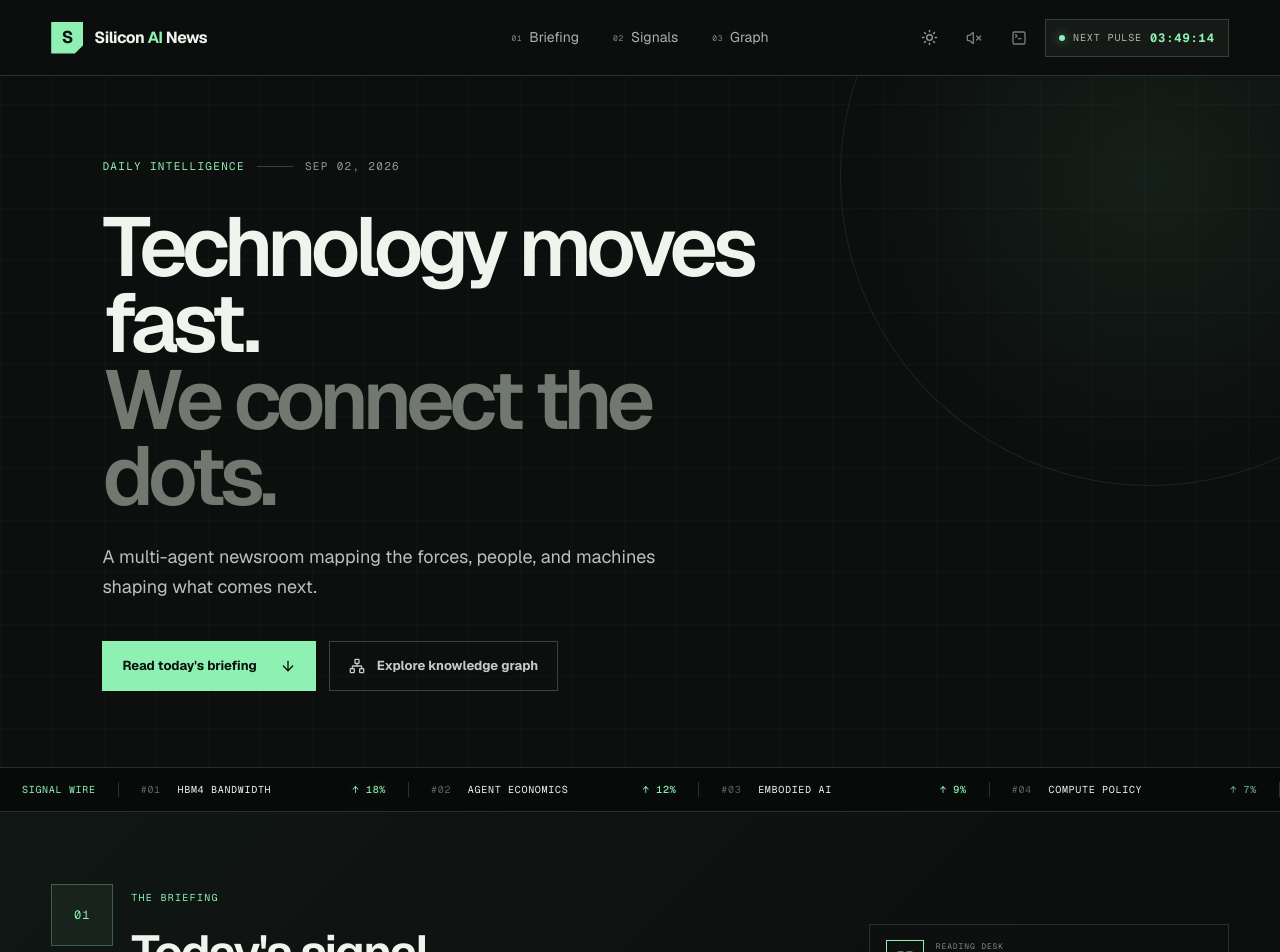
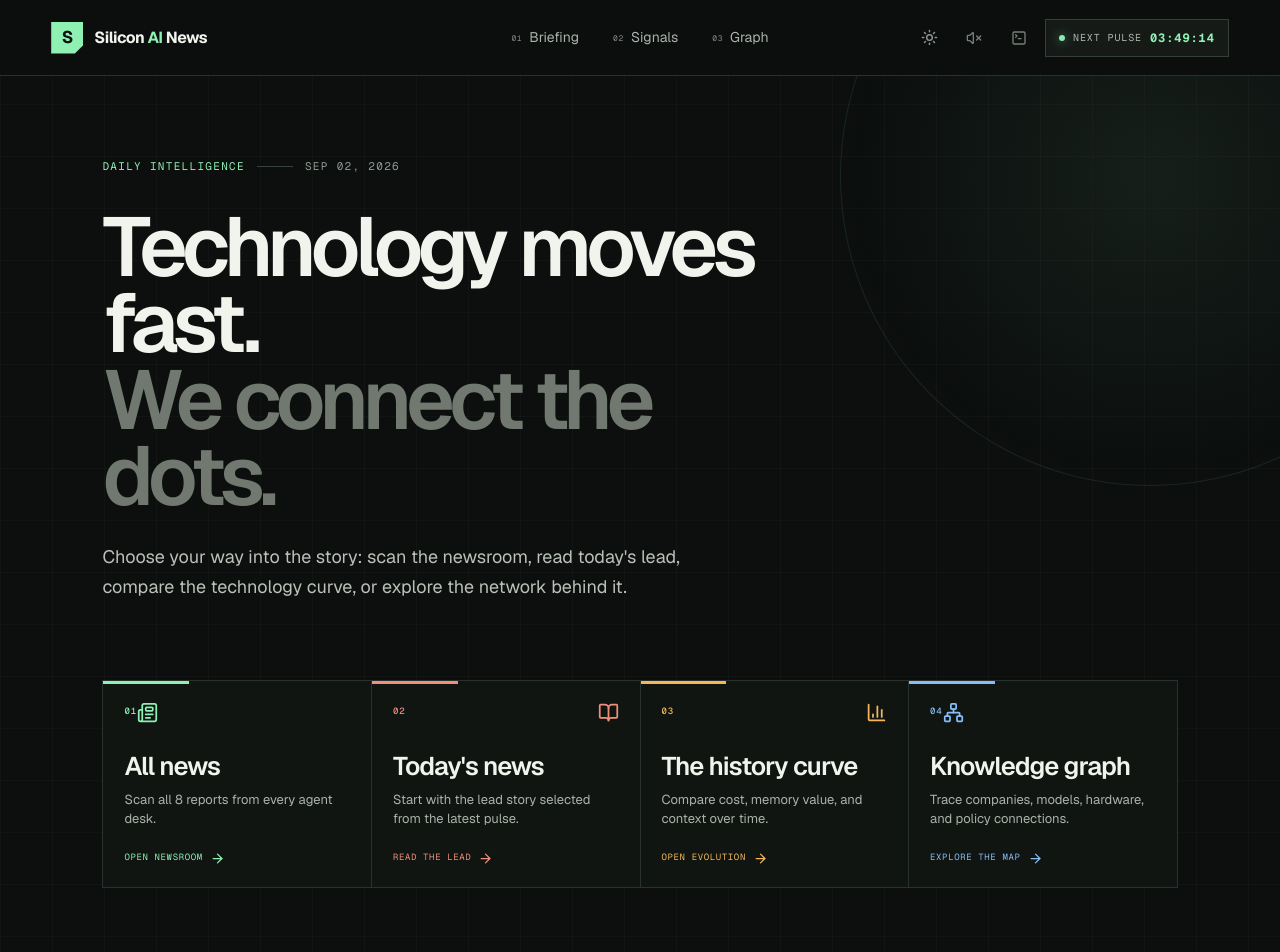
Before and after one commit to nilusitechtigris/siliconainews, a Next.js app: page / in a window 1280 px wide. Shown: the top 952 px of the page. Built offline with nearby package versions, Linux system fonts and the light colour scheme.

Commit message:
Add homepage explorer and extend metric ranges

```diff
--- a/app/globals.css
+++ b/app/globals.css
@@ -150,19 +150,29 @@ button, [href] { -webkit-tap-highlight-color: transparent; }
 .hero-copy > * { animation: hero-rise .72s cubic-bezier(.22,1,.36,1) both; }
 .hero-copy > h1 { animation-delay: .08s; }
 .hero-copy > p { animation-delay: .16s; }
-.hero-copy > .hero-actions { animation-delay: .24s; }
 .eyebrow { align-items: center; color: #909a91; display: flex; font-family: var(--font-geist-mono); font-size: 11px; gap: 12px; letter-spacing: .12em; }
 .eyebrow span { color: var(--mint); }
 .eyebrow i { background: #38423c; height: 1px; width: 36px; }
 h1 { font-size: clamp(48px, 6.5vw, 96px); font-weight: 560; letter-spacing: -.065em; line-height: .92; margin: 34px 0 27px; max-width: 980px; }
 h1 span { color: #707870; }
 .hero-copy > p { color: #bac1b8; font-size: 18px; line-height: 1.7; max-width: 620px; }
-.hero-actions { display: flex; flex-wrap: wrap; gap: 13px; margin-top: 38px; }
-.primary-action, .secondary-action { align-items: center; border-radius: 0; cursor: pointer; display: flex; font-size: 13px; font-weight: 610; gap: 12px; min-height: 50px; padding: 0 19px; transition: background .2s, border-color .2s, transform .2s; }
-.primary-action { background: var(--mint); border: 1px solid var(--mint); color: #07100a; gap: 23px; }
-.secondary-action { background: transparent; border: 1px solid #3a433e; color: #c6cbc5; }
-.primary-action:hover, .secondary-action:hover { transform: translateY(-2px); }
-.secondary-action:hover { border-color: #69776e; }
+.decision-grid { animation: hero-rise .8s .3s cubic-bezier(.22,1,.36,1) both; background: var(--line); border: 1px solid var(--line); display: grid; gap: 1px; grid-column: 1 / -1; grid-template-columns: repeat(4, minmax(0, 1fr)); position: relative; z-index: 2; }
+.decision-card { --decision-accent: var(--mint); appearance: none; background: #101512; border: 0; color: var(--ink); cursor: pointer; display: flex; flex-direction: column; min-height: 196px; overflow: hidden; padding: 21px; position: relative; text-align: left; transition: background .25s, color .25s, transform .25s; }
+.decision-card::before { background: var(--decision-accent); content: ''; height: 3px; left: 0; position: absolute; right: 68%; top: 0; transition: right .35s cubic-bezier(.22,1,.36,1); }
+.decision-card::after { background: radial-gradient(circle, color-mix(in srgb, var(--decision-accent) 15%, transparent), transparent 68%); content: ''; height: 240px; opacity: 0; pointer-events: none; position: absolute; right: -115px; top: -120px; transition: opacity .25s; width: 240px; }
+.decision-card:hover, .decision-card:focus-visible { background: #151b17; transform: translateY(-6px); z-index: 2; }
+.decision-card:hover::before, .decision-card:focus-visible::before { right: 0; }
+.decision-card:hover::after, .decision-card:focus-visible::after { opacity: 1; }
+.decision-today { --decision-accent: var(--coral); }
+.decision-curve { --decision-accent: var(--amber); }
+.decision-graph { --decision-accent: var(--blue); }
+.decision-top { align-items: center; color: var(--decision-accent); display: flex; justify-content: space-between; margin-bottom: 30px; }
+.decision-top b { font-family: var(--font-geist-mono); font-size: 9px; font-weight: 500; letter-spacing: .1em; }
+.decision-card > strong { font-size: clamp(20px, 2vw, 28px); font-weight: 570; letter-spacing: -.035em; line-height: 1.05; }
+.decision-card > small { color: var(--muted); font-size: 13px; line-height: 1.5; margin-top: 10px; max-width: 240px; }
+.decision-cta { align-items: center; color: var(--decision-accent); display: flex; font-family: var(--font-geist-mono); font-size: 9px; gap: 7px; letter-spacing: .07em; margin-top: auto; padding-top: 22px; text-transform: uppercase; }
+.decision-cta svg { transition: transform .2s; }
+.decision-card:hover .decision-cta svg, .decision-card:focus-visible .decision-cta svg { transform: translateX(4px); }
 .pulse-map { align-self: center; animation: hero-rise .8s .18s cubic-bezier(.22,1,.36,1) both; background: rgba(15,19,17,.82); border: 1px solid var(--line); min-height: 370px; padding: 18px; position: relative; z-index: 1; }
 .pulse-map-header { align-items: center; color: #929a93; display: flex; font-family: var(--font-geist-mono); font-size: 9px; justify-content: space-between; letter-spacing: .11em; }
 .pulse-map-header i { color: var(--mint); font-style: normal; }
@@ -271,17 +281,20 @@ h1 span { color: #707870; }
 .horizon-tabs { border: 1px solid var(--line); display: flex; }
 .horizon-tabs button { background: transparent; border: 0; border-right: 1px solid var(--line); color: #939b94; cursor: pointer; font-family: var(--font-geist-mono); font-size: 9px; letter-spacing: .07em; min-height: 44px; min-width: 78px; padding: 0 9px; }
 .horizon-tabs button:last-child { border-right: 0; }.horizon-tabs button.active { background: rgba(243,183,90,.1); color: var(--amber); }
-.bar-chart { align-items: end; display: flex; gap: clamp(12px, 3.5vw, 60px); height: 240px; justify-content: space-around; margin-top: 24px; overflow: visible; padding: 18px 24px 26px; position: relative; }
+.bar-chart { align-items: stretch; display: flex; gap: clamp(7px, 1.4vw, 20px); height: 270px; justify-content: space-around; margin-top: 24px; overflow: visible; padding: 34px 24px 26px; position: relative; }
+.bar-chart::before { border-top: 1px solid #4b554e; bottom: 26px; content: ''; left: 24px; position: absolute; right: 24px; }
+.bar-chart.range-all { gap: clamp(4px, .8vw, 11px); }
 .chart-rule { border-top: 1px dashed #252c27; left: 0; pointer-events: none; position: absolute; right: 0; }.rule-25 { bottom: 25%; }.rule-50 { bottom: 50%; }.rule-75 { bottom: 75%; }
-.bar-column { align-items: center; align-self: stretch; background: transparent; border: 0; cursor: pointer; display: flex; flex: 1; justify-content: flex-end; max-width: 70px; min-height: 160px; min-width: 44px; padding: 0; position: relative; }
-.bar-fill { background: linear-gradient(to top, rgba(243,183,90,.16), var(--amber)); height: var(--bar-height); transition: height .35s ease, filter .2s; width: 100%; }
+.bar-column { align-items: flex-end; align-self: stretch; background: transparent; border: 0; cursor: pointer; display: flex; flex: 1; justify-content: center; max-width: 70px; min-height: 160px; min-width: 36px; padding: 0; position: relative; }
+.range-all .bar-column { max-width: 52px; }
+.bar-fill { background: linear-gradient(to top, rgba(243,183,90,.16), var(--amber)); height: var(--bar-height); min-height: 3px; transform-origin: bottom; transition: height .35s ease, filter .2s; width: 100%; }
 .bar-column:hover .bar-fill, .bar-column:focus .bar-fill { filter: brightness(1.18); }.bar-column.projected .bar-fill { background: repeating-linear-gradient(135deg, rgba(243,183,90,.4) 0 4px, rgba(243,183,90,.08) 4px 8px); border: 1px dashed rgba(243,183,90,.65); }
 .bar-year { bottom: -3px; color: #969e97; font-family: var(--font-geist-mono); font-size: 9px; position: absolute; transform: translateY(100%); }
+.bar-column.current .bar-year { color: var(--amber); font-weight: 700; }
 .chart-tooltip { background: #f1eee4; bottom: calc(var(--bar-height) + 10px); color: #121512; display: flex; flex-direction: column; font-family: var(--font-geist-mono); font-size: 9px; gap: 4px; left: 50%; padding: 8px 10px; pointer-events: none; position: absolute; transform: translateX(-50%); white-space: nowrap; z-index: 5; }
 .chart-tooltip b { font-size: 13px; }.projection-note { align-items: center; color: #8e968f; display: flex; font-family: var(--font-geist-mono); font-size: 9px; gap: 7px; justify-content: flex-end; margin-top: 12px; }.projection-note span { border: 1px dashed var(--amber); height: 8px; width: 8px; }
 
 /* Graph */
-.graph-section { background: var(--bg-deep); }
 .graph-heading { margin-left: auto; margin-right: auto; max-width: 1280px; }
 .graph-shell { background-color: #0d100f; background-image: radial-gradient(#303b34 1px, transparent 1px); background-size: 22px 22px; border: 1px solid rgba(134,189,248,.33); box-shadow: 0 30px 90px rgba(0,0,0,.24), inset 0 1px rgba(134,189,248,.08); margin: 0 auto; max-width: 1280px; overflow: hidden; position: relative; }
 .graph-shell::after { animation: graph-scan 7s ease-in-out infinite; background: linear-gradient(90deg, transparent, rgba(134,189,248,.11), transparent); content: ''; height: 1px; left: 0; pointer-events: none; position: absolute; right: 0; top: 16%; z-index: 3; }
@@ -429,8 +442,10 @@ h1 span { color: #707870; }
 :root[data-theme='light'] .eyebrow { color: #5f6b63; }
 :root[data-theme='light'] h1 span { color: #778179; }
 :root[data-theme='light'] .hero-copy > p { color: #48544c; }
-:root[data-theme='light'] .primary-action { color: #f7faf5; }
-:root[data-theme='light'] .secondary-action { border-color: #98a29b; color: #354039; }
+:root[data-theme='light'] .decision-card { background: #f8f7f1; }
+:root[data-theme='light'] .decision-card:hover,
+:root[data-theme='light'] .decision-card:focus-visible { background: #eeeee7; }
+:root[data-theme='light'] .decision-card > small { color: #536057; }
 :root[data-theme='light'] .pulse-map { background: rgba(250,249,244,.9); }
 :root[data-theme='light'] .pulse-map-header,
 :root[data-theme='light'] .pulse-map-stats span { color: #59655d; }
@@ -475,6 +490,7 @@ h1 span { color: #707870; }
 :root[data-theme='light'] .chart-toolbar small { color: #59655d; }
 :root[data-theme='light'] .metric-selector strong { color: #253029; }
 :root[data-theme='light'] .chart-rule { border-color: #c3c9c3; }
+:root[data-theme='light'] .bar-chart::before { border-color: #8d978f; }
 :root[data-theme='light'] .horizon-tabs button { color: #546057; }
 :root[data-theme='light'] .projection-note,
 :root[data-theme='light'] .bar-year { color: #59655d; }
@@ -580,6 +596,7 @@ h1 span { color: #707870; }
 
 @media (max-width: 1080px) {
   .hero { grid-template-columns: minmax(0, 1.4fr) minmax(260px, .6fr); padding-left: 5vw; padding-right: 5vw; }
+  .decision-grid { grid-template-columns: repeat(2, minmax(0, 1fr)); }
   .story-card, .story-card:nth-child(1), .story-card:nth-child(6) { grid-column: span 6; }
   .story-card:nth-child(2), .story-card:nth-child(3), .story-card:nth-child(7), .story-card:nth-child(8) { grid-column: span 6; }
   .signal-ticker > div:last-child { display: none; }
@@ -596,6 +613,7 @@ h1 span { color: #707870; }
   h1 { font-size: clamp(45px, 13vw, 68px); }
   .hero-copy > p { font-size: 17px; }
   .pulse-map { display: none; }
+  .decision-grid { margin-top: 44px; }
   .signal-ticker { overflow-x: auto; scrollbar-width: none; }.signal-ticker > * { flex: 0 0 auto; }.signal-ticker > div:last-child { display: block; }
   .briefing, .signals-section { padding: 62px 18px 80px; }.graph-section { display: none; }
   .section-heading { align-items: stretch; flex-direction: column; gap: 24px; }
@@ -610,7 +628,7 @@ h1 span { color: #707870; }
   .filter-notice { align-items: flex-start; flex-wrap: wrap; padding: 10px 12px; }.filter-notice button { margin-left: 22px; }
   .metric-workflow { display: flex; overflow-x: auto; scrollbar-width: none; }.metric-workflow span { flex: 0 0 180px; }
   .metrics-shell { grid-template-columns: 1fr; }.metric-selector { border-bottom: 1px solid var(--line); border-right: 0; display: grid; grid-template-columns: repeat(3, 1fr); }.metric-selector > button { gap: 8px; grid-template-columns: 1fr; min-height: 100px; padding: 12px; }.metric-selector > button { border-bottom: 0; border-right: 1px solid var(--line); }.metric-selector > button:last-child { border-right: 0; }.metric-selector > button.active { box-shadow: inset 0 2px var(--amber); }.metric-icon { height: 30px; width: 30px; }.metric-selector i { font-size: 9px; }.metric-selector strong { font-size: 14px; }.up-change, .down-change { display: none; }
-  .metric-chart-panel { padding: 20px 15px 16px; }.chart-toolbar { gap: 18px; }.chart-toolbar h3 { font-size: 24px; }.horizon-tabs button { font-size: 8px; min-width: 0; padding: 0 8px; }.bar-chart { gap: 10px; padding-left: 8px; padding-right: 8px; }
+  .metric-chart-panel { padding: 20px 15px 16px; }.chart-toolbar { gap: 18px; }.chart-toolbar h3 { font-size: 24px; }.horizon-tabs button { font-size: 8px; min-width: 0; padding: 0 8px; }.bar-chart { gap: 10px; justify-content: flex-start; overflow-x: auto; overflow-y: hidden; padding: 50px 8px 26px; scrollbar-width: thin; }.bar-chart::before { left: 8px; min-width: 290px; right: 8px; }.bar-column, .range-all .bar-column { flex: 0 0 44px; max-width: 44px; scroll-snap-align: center; }
   .graph-mobile-launch { align-items: center; background: var(--mint); border: 0; bottom: 16px; color: #07100a; display: flex; font-family: var(--font-geist-mono); font-size: 9px; font-weight: 700; gap: 8px; left: 50%; min-height: 48px; padding: 0 17px; position: fixed; transform: translateX(-50%); z-index: 45; }.graph-mobile-launch > span { align-items: center; background: #07100a; border-radius: 50%; color: var(--mint); display: flex; height: 17px; justify-content: center; width: 17px; }
   .mobile-graph-modal { display: block; inset: 0; position: fixed; z-index: 80; }.modal-backdrop { background: rgba(2,4,3,.74); border: 0; inset: 0; position: absolute; width: 100%; }.mobile-graph-sheet { background: var(--bg-deep); border-top: 1px solid var(--line-strong); bottom: 0; max-height: 92vh; overflow-y: auto; padding-bottom: max(12px, env(safe-area-inset-bottom)); position: absolute; width: 100%; }.sheet-handle { background: #434d46; border-radius: 3px; height: 4px; margin: 9px auto 4px; width: 42px; }.mobile-graph-sheet > header { align-items: center; display: flex; justify-content: space-between; padding: 12px 15px; }.mobile-graph-sheet h2 { font-size: 23px; margin: 5px 0 0; }.mobile-graph-sheet .graph-shell { border-left: 0; border-right: 0; }.sheet-results { align-items: center; background: var(--blue); border: 0; color: #071019; display: flex; font-size: 11px; font-weight: 650; gap: 8px; justify-content: center; margin: 10px 12px 0; min-height: 48px; width: calc(100% - 24px); }
   .graph-list { grid-template-columns: 1fr; }.graph-footer span:first-child { display: none; }
@@ -628,7 +646,7 @@ h1 span { color: #707870; }
 @media (max-width: 430px) {
   .brand > span:last-child { font-size: 14px; }
   .brand-mark { height: 29px; width: 29px; }
-  .hero-actions { align-items: stretch; flex-direction: column; }.primary-action, .secondary-action { justify-content: space-between; width: 100%; }
+  .decision-grid { grid-template-columns: 1fr; }.decision-card { min-height: 178px; }
   .story-topline { gap: 8px; }.agent-badge > span { font-size: 9px; }.read-time { white-space: nowrap; }
   .story-actions { grid-template-columns: 1fr; }.connection-action, .read-story { width: 100%; }
   .chart-toolbar { align-items: stretch; flex-direction: column; }.horizon-tabs button { flex: 1; }.bar-chart { height: 220px; }
--- a/app/page.tsx
+++ b/app/page.tsx
@@ -1,7 +1,7 @@
 'use client';
 
 import dynamic from 'next/dynamic';
-import { ArrowDown, ArrowRight, Braces, Network, X } from 'lucide-react';
+import { ArrowRight, BarChart3, BookOpen, Braces, Network, Newspaper, X } from 'lucide-react';
 import { useCallback, useEffect, useMemo, useState } from 'react';
 import { Header } from '@/components/Header';
 import { MetricsWidget } from '@/components/MetricsWidget';
@@ -88,14 +88,7 @@ export default function Home() {
         <div className="hero-copy">
           <div className="eyebrow"><span>DAILY INTELLIGENCE</span><i /> SEP 02, 2026</div>
           <h1>Technology moves fast.<br /><span>We connect the dots.</span></h1>
-          <p>A multi-agent newsroom mapping the forces, people, and machines shaping what comes next.</p>
-          <div className="hero-actions">
-            <a className="primary-action" href="#briefing">Read today&apos;s briefing <ArrowDown size={16} /></a>
-            <button className="secondary-action" type="button" onClick={() => {
-              if (window.matchMedia('(max-width: 760px)').matches) setMobileGraphOpen(true);
-              else document.getElementById('graph')?.scrollIntoView({ behavior: 'smooth' });
-            }}><Network size={16} /> Explore knowledge graph</button>
-          </div>
+          <p>Choose your way into the story: scan the newsroom, read today&apos;s lead, compare the technology curve, or explore the network behind it.</p>
         </div>
 
         <aside className="pulse-map" aria-label="Current intelligence pulse summary">
@@ -109,6 +102,39 @@ export default function Home() {
             <span><b>08</b> stories</span><span><b>05</b> agents</span><span><b>13</b> entities</span>
           </div>
         </aside>
+
+        <nav className="decision-grid" aria-label="Choose how to explore Silicon AI News">
+          <button className="decision-card decision-all" type="button" onClick={() => {
+            setSelectedNode(null);
+            document.getElementById('briefing')?.scrollIntoView({ behavior: 'smooth', block: 'start' });
+          }}>
+            <span className="decision-top"><b>01</b><Newspaper size={21} aria-hidden="true" /></span>
+            <strong>All news</strong>
+            <small>Scan all {stories.length} reports from every agent desk.</small>
+            <span className="decision-cta">Open newsroom <ArrowRight size={15} /></span>
+          </button>
+          <a className="decision-card decision-today" href={`/stories/${stories[0].id}`}>
+            <span className="decision-top"><b>02</b><BookOpen size={21} aria-hidden="true" /></span>
+            <strong>Today&apos;s news</strong>
+            <small>Start with the lead story selected from the latest pulse.</small>
+            <span className="decision-cta">Read the lead <ArrowRight size={15} /></span>
+          </a>
+          <a className="decision-card decision-curve" href="#signals">
+            <span className="decision-top"><b>03</b><BarChart3 size={21} aria-hidden="true" /></span>
+            <strong>The history curve</strong>
+            <small>Compare cost, memory value, and context over time.</small>
+            <span className="decision-cta">Open evolution <ArrowRight size={15} /></span>
+          </a>
+          <button className="decision-card decision-graph" type="button" onClick={() => {
+              if (window.matchMedia('(max-width: 760px)').matches) setMobileGraphOpen(true);
+              else document.getElementById('graph')?.scrollIntoView({ behavior: 'smooth' });
+            }}>
+            <span className="decision-top"><b>04</b><Network size={21} aria-hidden="true" /></span>
+            <strong>Knowledge graph</strong>
+            <small>Trace companies, models, hardware, and policy connections.</small>
+            <span className="decision-cta">Explore the map <ArrowRight size={15} /></span>
+          </button>
+        </nav>
       </section>
 
       <div className="signal-ticker" aria-label="Trending topics">
--- a/components/MetricsWidget.tsx
+++ b/components/MetricsWidget.tsx
@@ -3,36 +3,36 @@
 import { ArrowDownRight, ArrowUpRight, Cpu, Database, Gauge } from 'lucide-react';
 import { useMemo, useState } from 'react';
 
-type Horizon = 'past' | 'now' | 'future';
+type Horizon = 'past' | 'future' | 'all';
 type MetricKey = 'tokens' | 'vram' | 'context';
 
 const metrics = {
   tokens: {
     label: 'Cost / 1M tokens', unit: '$', inverse: true, icon: Gauge,
-    values: { 2021: 28, 2023: 11.2, 2024: 4.8, 2025: 1.4, 2026: 0.62, 2027: 0.31, 2028: 0.18, 2029: 0.09 },
+    values: { 2021: 28, 2022: 19.6, 2023: 11.2, 2024: 4.8, 2025: 1.4, 2026: 0.62, 2027: 0.31, 2028: 0.18, 2029: 0.09, 2030: 0.05, 2031: 0.03 },
     current: '$0.62', change: '−95.6%', note: 'since 2021',
   },
   vram: {
     label: 'GPU VRAM / $100', unit: 'GB', inverse: false, icon: Cpu,
-    values: { 2021: 0.8, 2023: 1.2, 2024: 1.9, 2025: 2.8, 2026: 4.1, 2027: 5.7, 2028: 7.4, 2029: 10.2 },
+    values: { 2021: 0.8, 2022: 1, 2023: 1.2, 2024: 1.9, 2025: 2.8, 2026: 4.1, 2027: 5.7, 2028: 7.4, 2029: 10.2, 2030: 13.8, 2031: 18.3 },
     current: '4.1 GB', change: '+412%', note: 'since 2021',
   },
   context: {
     label: 'Context window', unit: 'M', inverse: false, icon: Database,
-    values: { 2021: 0.008, 2023: 0.1, 2024: 0.5, 2025: 1, 2026: 2, 2027: 4, 2028: 7, 2029: 12 },
+    values: { 2021: 0.008, 2022: 0.032, 2023: 0.1, 2024: 0.5, 2025: 1, 2026: 2, 2027: 4, 2028: 7, 2029: 12, 2030: 20, 2031: 32 },
     current: '2M', change: '+249×', note: 'since 2021',
   },
 } as const;
 
 const ranges: Record<Horizon, number[]> = {
-  past: [2021, 2023, 2024, 2025, 2026],
-  now: [2024, 2025, 2026],
-  future: [2026, 2027, 2028, 2029],
+  past: [2021, 2022, 2023, 2024, 2025, 2026],
+  future: [2026, 2027, 2028, 2029, 2030, 2031],
+  all: [2021, 2022, 2023, 2024, 2025, 2026, 2027, 2028, 2029, 2030, 2031],
 };
 
 export function MetricsWidget() {
   const [metric, setMetric] = useState<MetricKey>('tokens');
-  const [horizon, setHorizon] = useState<Horizon>('past');
+  const [horizon, setHorizon] = useState<Horizon>('all');
   const [hoveredYear, setHoveredYear] = useState<number | null>(null);
   const active = metrics[metric];
 
@@ -40,7 +40,8 @@ export function MetricsWidget() {
     year,
     value: active.values[year as keyof typeof active.values],
   })), [active, horizon]);
-  const max = Math.max(...points.map((point) => point.value));
+  const visualValues = points.map((point) => active.inverse ? 1 / point.value : point.value);
+  const visualMax = Math.max(...visualValues);
 
   return (
     <section className="signals-section section-chapter" id="signals" aria-labelledby="signals-title" data-reveal>
@@ -88,22 +89,21 @@ export function MetricsWidget() {
               <h3>{active.current} <small>{active.note}</small></h3>
             </div>
             <div className="horizon-tabs" role="group" aria-label="Time horizon">
-              <button type="button" className={horizon === 'past' ? 'active' : ''} onClick={() => setHorizon('past')}>PAST 5Y</button>
-              <button type="button" className={horizon === 'now' ? 'active' : ''} onClick={() => setHorizon('now')}>PRESENT</button>
-              <button type="button" className={horizon === 'future' ? 'active' : ''} onClick={() => setHorizon('future')}>NEXT 3Y</button>
+              <button type="button" aria-pressed={horizon === 'past'} className={horizon === 'past' ? 'active' : ''} onClick={() => setHorizon('past')}>PAST 5Y</button>
+              <button type="button" aria-pressed={horizon === 'future'} className={horizon === 'future' ? 'active' : ''} onClick={() => setHorizon('future')}>FUTURE 5Y</button>
+              <button type="button" aria-pressed={horizon === 'all'} className={horizon === 'all' ? 'active' : ''} onClick={() => setHorizon('all')}>ALL</button>
             </div>
           </div>
 
-          <div className="bar-chart" aria-label={`${active.label} over time`}>
+          <div className={`bar-chart range-${horizon}`} aria-label={`${active.label} over time`}>
             <div className="chart-rule rule-25" /><div className="chart-rule rule-50" /><div className="chart-rule rule-75" />
             {points.map((point) => {
-              const visualValue = active.inverse ? max / point.value : point.value;
-              const visualMax = active.inverse ? Math.max(...points.map((p) => max / p.value)) : max;
-              const height = 12 + (visualValue / visualMax) * 78;
+              const visualValue = active.inverse ? 1 / point.value : point.value;
+              const height = Math.max(3, (visualValue / visualMax) * 100);
               const projected = point.year > 2026;
               return (
                 <button
-                  className={`bar-column ${projected ? 'projected' : ''}`}
+                  className={`bar-column ${projected ? 'projected' : ''} ${point.year === 2026 ? 'current' : ''}`}
                   key={point.year}
                   style={{ '--bar-height': `${height}%` } as React.CSSProperties}
                   type="button"
```
